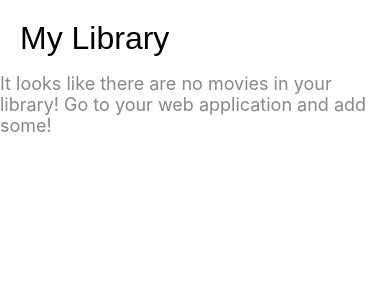
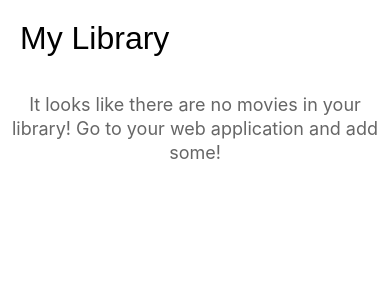
Before and after one commit to ojoaosoares/moovy-mvp, a React Native app in the folder mobile/: screen / in a window 390 px wide. Shown: the top 300 px of the page. Built offline with nearby package versions, Linux system fonts and the light colour scheme; no server answers.

Commit message:
fix: improving empty library message

```diff
--- a/mobile/screens/LibraryScreen.tsx
+++ b/mobile/screens/LibraryScreen.tsx
@@ -56,10 +56,13 @@ const styles = StyleSheet.create({
     textAlign: 'left',
     fontFamily: 'Arial',
   },
-  emptyText: {
-    fontSize: 18,
-    color: '#888',
-  },
+ emptyText: {
+  fontSize: 18,
+  color: '#666',
+  textAlign: 'center',
+  lineHeight: 24,
+  marginVertical: 20,
+},
 });
 
 export default LibraryScreen;
```
